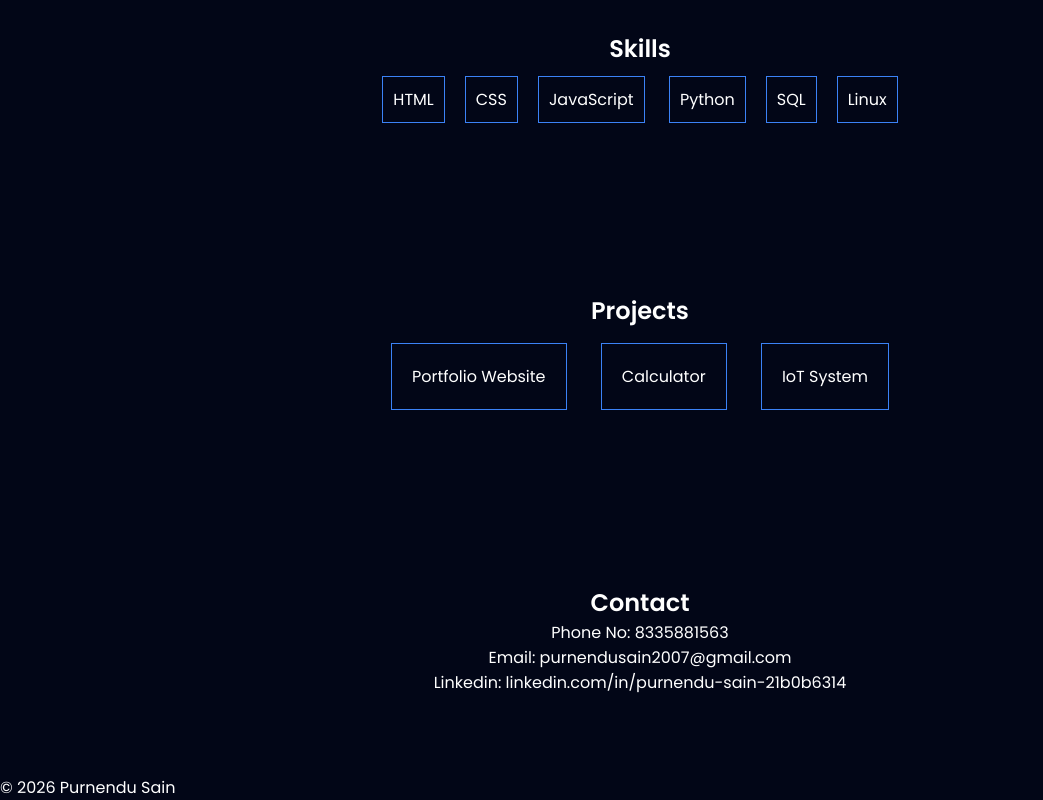
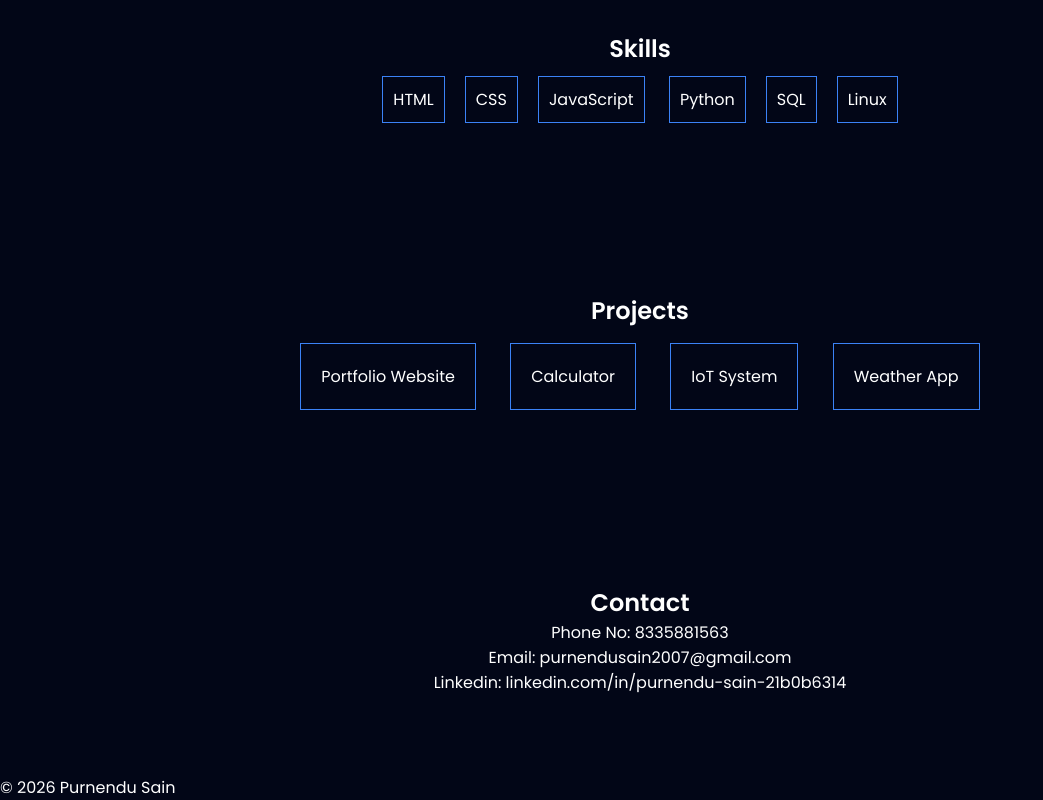
Before and after one commit to purnendu-sain/Syntecxhub_Portfolio-Website, a plain HTML site: page index.html in a window 1280 px wide. Shown: the part 994-1794 px from the top of the page, without its empty margins (0-1043 px from the left). Drawn offline with Linux system fonts and the light colour scheme.

Commit message:
Add Weather App card to projects section

```diff
--- a/index.html
+++ b/index.html
@@ -93,6 +93,7 @@
         <div class="card">Portfolio Website</div>
         <div class="card">Calculator</div>
         <div class="card">IoT System</div>
+        <div class="card">Weather App</div>
     </div>
 </section>
 
```
